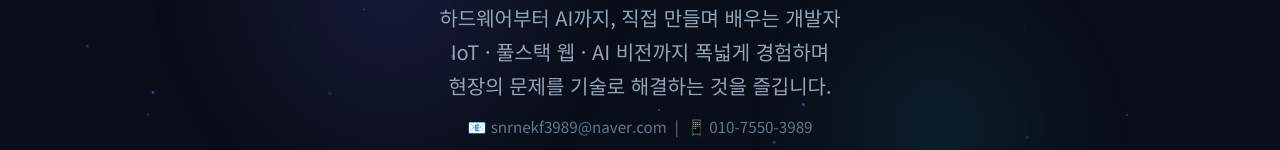
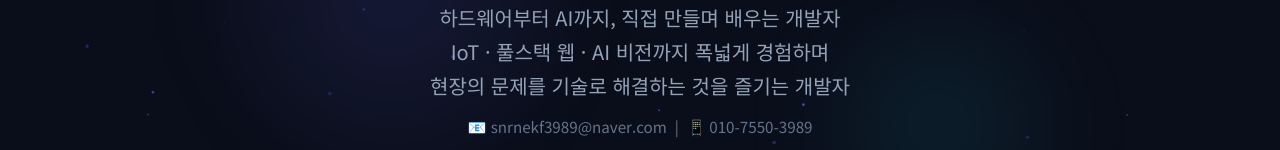
Before and after one commit to sihyeon0902/sihyeon-portfolio, a React (Vite) app: page / in a window 1280 px wide. Shown: the part 365-515 px from the top of the page. Built offline with nearby package versions, Linux system fonts and the light colour scheme.

Commit message:
lllast commit

```diff
--- a/src/components/Cover.jsx
+++ b/src/components/Cover.jsx
@@ -62,7 +62,7 @@ export default function Cover() {
         <div style={{ fontSize: 'clamp(1rem, 2.5vw, 1.25rem)', color: '#94a3b8', maxWidth: 520, margin: '0 auto 0.75rem', lineHeight: 1.7 }}>
           하드웨어부터 AI까지, 직접 만들며 배우는 개발자
           <p style={{ margin: 0 }}>IoT · 풀스택 웹 · AI 비전까지 폭넓게 경험하며</p>
-          <p style={{ margin: 0 }}>현장의 문제를 기술로 해결하는 것을 즐깁니다.</p>
+          <p style={{ margin: 0 }}>현장의 문제를 기술로 해결하는 것을 즐기는 개발자</p>
         </div>
         <div className="mobile-flex-col" style={{ fontSize: '0.95rem', color: '#64748b', marginBottom: '3rem', display: 'flex', justifyContent: 'center', alignItems: 'center', gap: '0.5rem', flexWrap: 'wrap' }}>
           <span>📧 snrnekf3989@naver.com</span>
```
